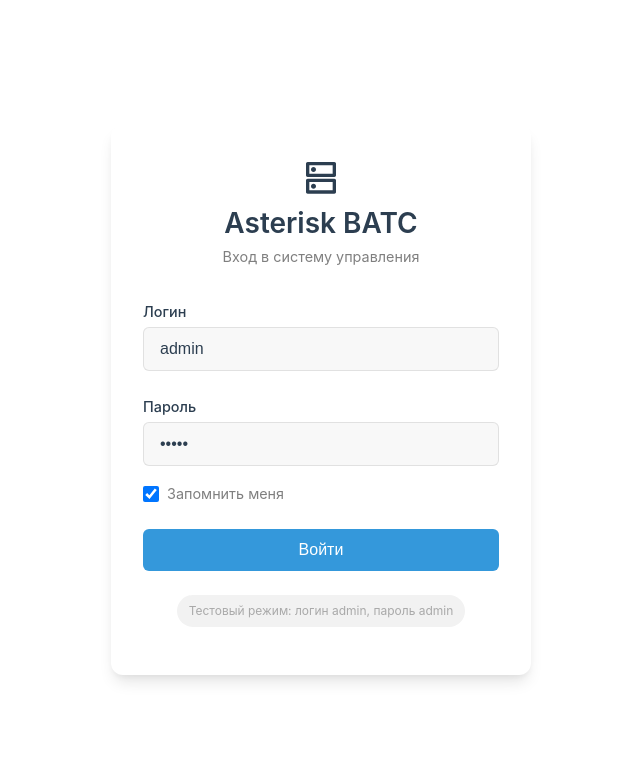
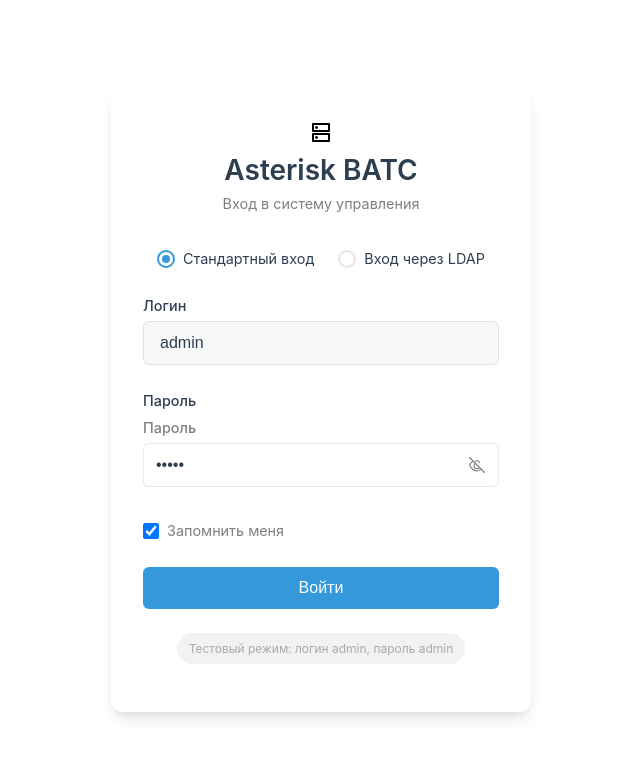
Before and after one commit to Manipulator-swag/ceph-asterisk-front, a Vue app in the folder frontend/: page /login in a window 1280 px wide. Shown: the top 758 px of the page, without its empty margins (319-959 px from the left). Built offline with nearby package versions, Linux system fonts and the light colour scheme; no server answers; the HTML template or start-up script is replaced by a standard one.

Commit message:
Add auth by ldap method

```diff
--- a/frontend/src/components/UI/CustomInput.vue
+++ b/frontend/src/components/UI/CustomInput.vue
@@ -23,20 +23,67 @@
         </slot>
       </div>
       <input
-        :type="type"
+        :type="currentType"
         :placeholder="placeholder"
         :value="stringValue"
         @input="handleInput"
         class="input-field"
-        :class="{ 'with-icon': withIcon }"
+        :class="{ 'with-icon': withIcon, 'with-toggle': showToggle }"
         :disabled="disabled"
       />
+      <button
+        v-if="showToggle"
+        type="button"
+        class="password-toggle"
+        @click="toggleVisibility"
+        :aria-label="isPasswordVisible ? 'Скрыть пароль' : 'Показать пароль'"
+      >
+        <svg
+          v-if="isPasswordVisible"
+          width="18"
+          height="18"
+          viewBox="0 0 24 24"
+          fill="none"
+          xmlns="http://www.w3.org/2000/svg"
+        >
+          <path
+            d="M1 12C1 12 5 4 12 4C19 4 23 12 23 12C23 12 19 20 12 20C5 20 1 12 1 12Z"
+            stroke="currentColor"
+            stroke-width="1.5"
+            stroke-linecap="round"
+            stroke-linejoin="round"
+          />
+          <circle cx="12" cy="12" r="3" stroke="currentColor" stroke-width="1.5" />
+        </svg>
+        <svg
+          v-else
+          width="18"
+          height="18"
+          viewBox="0 0 24 24"
+          fill="none"
+          xmlns="http://www.w3.org/2000/svg"
+        >
+          <path
+            d="M2 2L22 22M6.712 6.712C4.132 8.188 2 12 2 12C2 12 6 20 12 20C14.1 20 16.2 18.8 17.6 17M9.5 9.5C8.5 10.5 8 11.8 8 13C8 15.2 9.8 17 12 17C13.2 17 14.5 16.5 15.5 15.5"
+            stroke="currentColor"
+            stroke-width="1.5"
+            stroke-linecap="round"
+            stroke-linejoin="round"
+          />
+          <path
+            d="M15 9C15 7.3 13.7 6 12 6C11.2 6 10.5 6.3 10 6.8"
+            stroke="currentColor"
+            stroke-width="1.5"
+            stroke-linecap="round"
+          />
+        </svg>
+      </button>
     </div>
   </div>
 </template>
 
 <script setup lang="ts">
-import { computed } from 'vue'
+import { computed, ref } from 'vue'
 
 interface Props {
   modelValue: string | number | undefined
@@ -83,12 +130,75 @@ const handleInput = (event: Event) => {
     emit('update:modelValue', value)
   }
 }
+
+// Логика показа/скрытия пароля
+const isPasswordVisible = ref(false)
+const showToggle = computed(() => props.type === 'password')
+const currentType = computed(() => {
+  if (props.type !== 'password') return props.type
+  return isPasswordVisible.value ? 'text' : 'password'
+})
+
+const toggleVisibility = () => {
+  isPasswordVisible.value = !isPasswordVisible.value
+}
 </script>
 
 <style scoped>
+.input-wrapper {
+  position: relative;
+  display: flex;
+  align-items: center;
+  border: 1px solid var(--color-border);
+  border-radius: var(--radius-md);
+  background: var(--color-surface);
+  transition: all var(--transition-fast);
+  overflow: hidden;
+}
+
+.input-field {
+  flex: 1;
+  border: none;
+  outline: none;
+  padding: var(--spacing-sm);
+  font-size: 1rem;
+  color: var(--color-text);
+  background: transparent;
+}
+
+.input-field.with-icon {
+  padding-left: 0;
+}
+
+.input-field.with-toggle {
+  padding-right: 2rem;
+}
+
+.password-toggle {
+  position: absolute;
+  right: 8px;
+  top: 50%;
+  transform: translateY(-50%);
+  background: none;
+  border: none;
+  cursor: pointer;
+  padding: 4px;
+  display: flex;
+  align-items: center;
+  justify-content: center;
+  color: var(--color-text-secondary);
+  border-radius: var(--radius-full);
+  transition: all var(--transition-fast);
+}
+
+.password-toggle:hover {
+  background: var(--color-surface-hover);
+  color: var(--color-text);
+}
+
 .input-container {
   margin-bottom: var(--spacing-md);
-  width: 80%;
+  width: 100%;
 }
 
 .input-label {
--- /dev/null
+++ b/frontend/src/components/UI/CustomRadio.vue
@@ -0,0 +1,102 @@
+<template>
+  <label class="custom-radio" :class="{ 'is-disabled': disabled }">
+    <input
+      type="radio"
+      :name="name"
+      :value="value"
+      :checked="modelValue === value"
+      :disabled="disabled"
+      @change="handleChange"
+    />
+    <span class="custom-radio__indicator"></span>
+    <span class="custom-radio__label" v-if="$slots.default || label">
+      <slot>{{ label }}</slot>
+    </span>
+  </label>
+</template>
+
+<script setup lang="ts">
+defineProps<{
+  modelValue?: string | number | boolean
+  value: string | number | boolean
+  name?: string
+  label?: string
+  disabled?: boolean
+}>()
+
+const emit = defineEmits<{
+  (e: 'update:modelValue', value: string | number | boolean): void
+}>()
+
+const handleChange = (event: Event) => {
+  const target = event.target as HTMLInputElement
+  if (target.checked) {
+    emit('update:modelValue', target.value)
+  }
+}
+</script>
+
+<style scoped>
+.custom-radio {
+  display: inline-flex;
+  align-items: center;
+  gap: 8px;
+  cursor: pointer;
+  font-size: 0.9rem;
+  color: var(--color-text);
+  transition: color var(--transition-fast);
+}
+
+.custom-radio.is-disabled {
+  cursor: not-allowed;
+  opacity: 0.6;
+}
+
+.custom-radio input {
+  position: absolute;
+  opacity: 0;
+  width: 0;
+  height: 0;
+}
+
+.custom-radio__indicator {
+  position: relative;
+  display: inline-block;
+  width: 18px;
+  height: 18px;
+  border-radius: 50%;
+  border: 2px solid var(--color-border);
+  background: var(--color-background-card);
+  transition: all var(--transition-fast);
+  flex-shrink: 0;
+}
+
+.custom-radio__indicator::after {
+  content: '';
+  position: absolute;
+  top: 50%;
+  left: 50%;
+  transform: translate(-50%, -50%) scale(0);
+  width: 8px;
+  height: 8px;
+  border-radius: 50%;
+  background: var(--color-primary);
+  transition: transform var(--transition-fast);
+}
+
+.custom-radio input:checked + .custom-radio__indicator {
+  border-color: var(--color-primary);
+}
+
+.custom-radio input:checked + .custom-radio__indicator::after {
+  transform: translate(-50%, -50%) scale(1);
+}
+
+.custom-radio:hover .custom-radio__indicator {
+  border-color: var(--color-primary-light);
+}
+
+.custom-radio__label {
+  user-select: none;
+}
+</style>
--- a/frontend/src/components/UI/CustomSelect.vue
+++ b/frontend/src/components/UI/CustomSelect.vue
@@ -129,7 +129,7 @@ onUnmounted(() => {
 <style scoped>
 .select-container {
   margin-bottom: var(--spacing-md);
-  width: 80%;
+  width: 100%;
   position: relative;
 }
 
--- a/frontend/src/views/LoginView.vue
+++ b/frontend/src/views/LoginView.vue
@@ -2,13 +2,25 @@
   <div class="login-page">
     <div class="login-card">
       <div class="login-header">
-        <div class="navbar-header-icon">
-          <svg class="asterisk-icon" xmlns="http://www.w3.org/2000/svg" height="24px" viewBox="0 -960 960 960" width="24px" fill="currentColor">
-            <path d="M300-720q-25 0-42.5 17.5T240-660q0 25 17.5 42.5T300-600q25 0 42.5-17.5T360-660q0-25-17.5-42.5T300-720Zm0 400q-25 0-42.5 17.5T240-260q0 25 17.5 42.5T300-200q25 0 42.5-17.5T360-260q0-25-17.5-42.5T300-320ZM160-840h640q17 0 28.5 11.5T840-800v280q0 17-11.5 28.5T800-480H160q-17 0-28.5-11.5T120-520v-280q0-17 11.5-28.5T160-840Zm40 80v200h560v-200H200Zm-40 320h640q17 0 28.5 11.5T840-400v280q0 17-11.5 28.5T800-80H160q-17 0-28.5-11.5T120-120v-280q0-17 11.5-28.5T160-440Zm40 80v200h560v-200H200Zm0-400v200-200Zm0 400v200-200Z"/>
-          </svg>
-        </div>
+        <img class="login-logo" src="@/assets/dns_icon.svg" alt="Logo" />
         <h1 class="login-title">Asterisk BATC</h1>
         <p class="login-subtitle">Вход в систему управления</p>
+      </div>
+
+      <!-- Переключатель метода входа -->
+      <div class="login-method-selector">
+        <CustomRadio
+          v-model="loginMethod"
+          value="standard"
+          label="Стандартный вход"
+          name="loginMethod"
+        />
+        <CustomRadio
+          v-model="loginMethod"
+          value="ldap"
+          label="Вход через LDAP"
+          name="loginMethod"
+        />
       </div>
 
       <form @submit.prevent="handleLogin" class="login-form">
@@ -27,14 +39,12 @@
 
         <div class="form-group">
           <label for="password" class="form-label">Пароль</label>
-          <input
-            id="password"
+          <CustomInput
             v-model="form.password"
+            label="Пароль"
             type="password"
-            class="form-input"
             placeholder="Введите пароль"
-            required
-            autocomplete="current-password"
+            :with-icon="false"
           />
         </div>
 
@@ -68,11 +78,14 @@
 import { ref, reactive } from 'vue'
 import { useAuthStore } from '@/stores/auth'
 import { useRouter } from 'vue-router'
+import CustomRadio from '@/components/UI/CustomRadio.vue'
+import CustomInput from '@/components/UI/CustomInput.vue'
 
 const authStore = useAuthStore()
 const router = useRouter()
 const USE_MOCK = import.meta.env.VITE_USE_MOCK === 'true'
 
+const loginMethod = ref<'standard' | 'ldap'>('standard')
 const form = reactive({
   login: USE_MOCK ? 'admin' : '',
   password: USE_MOCK ? 'admin' : '',
@@ -83,19 +96,26 @@ const errorMessage = ref('')
 const handleLogin = async () => {
   errorMessage.value = ''
   try {
-    await authStore.login(form.login, form.password, remember.value)
+    await authStore.login(form.login, form.password, remember.value, loginMethod.value)
     router.push('/')
   } catch (err: unknown) {
   if (err instanceof Error) {
     errorMessage.value = err.message
   } else {
-    errorMessage.value = 'Ошибка входа'
+    errorMessage.value = 'Ошибка входа. Проверьте логин и пароль.'
   }
 }
 }
 </script>
 
 <style scoped>
+.login-method-selector {
+  display: flex;
+  gap: 1.5rem;
+  justify-content: center;
+  margin-bottom: 1.5rem;
+}
+
 .login-page {
   min-height: 100vh;
   display: flex;
@@ -148,6 +168,7 @@ const handleLogin = async () => {
   display: flex;
   flex-direction: column;
   gap: var(--spacing-xs);
+  width: 100%;
 }
 
 .form-label {
@@ -259,6 +280,11 @@ const handleLogin = async () => {
 
 /* Адаптивность */
 @media (max-width: 640px) {
+  .login-method-selector {
+    flex-direction: column;
+    align-items: center;
+    gap: 0.75rem;
+  }
   .login-card {
     padding: var(--spacing-lg);
     max-width: 90%;
```
Also changed, not shown: frontend/src/stores/auth.ts (+36 -3 lines).
